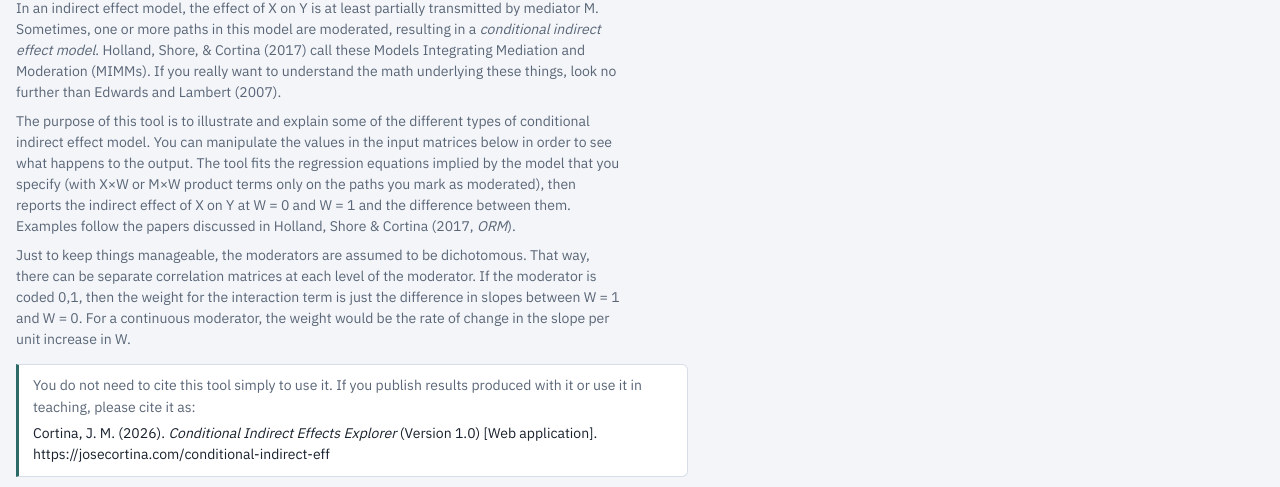
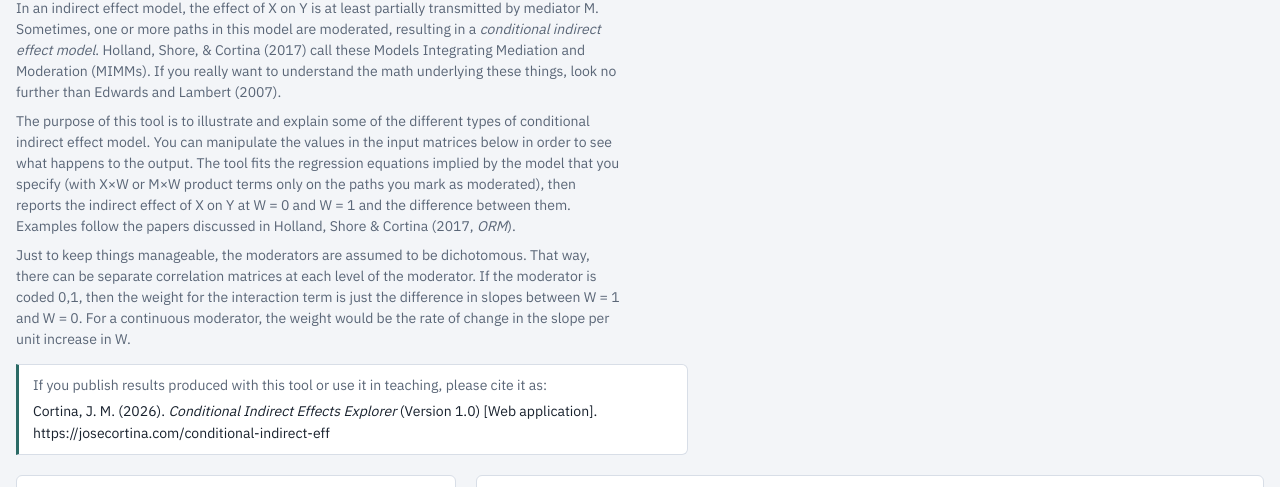
Before and after one commit to cortina16-oss/conditional-indirect-effects, a plain HTML site: page index.html in a window 1280 px wide. Shown: the part 90-577 px from the top of the page. Drawn offline with Linux system fonts and the light colour scheme.

Commit message:
Shorten citation note
Co-Authored-By: Claude Opus 5.5 <noreply@anthropic.com>
Claude-Session: https://claude.ai/code/session_01HjYzJfbBDRZpcvUp3QT8g2

```diff
--- a/index.html
+++ b/index.html
@@ -131,7 +131,7 @@ svg text{font-family:var(--f-body)}
     <p class="lede">In an indirect effect model, the effect of X on Y is at least partially transmitted by mediator M. Sometimes, one or more paths in this model are moderated, resulting in a <i>conditional indirect effect model</i>. Holland, Shore, &amp; Cortina (2017) call these Models Integrating Mediation and Moderation (MIMMs). If you really want to understand the math underlying these things, look no further than Edwards and Lambert (2007).</p>
     <p class="lede">The purpose of this tool is to illustrate and explain some of the different types of conditional indirect effect model. You can manipulate the values in the input matrices below in order to see what happens to the output. The tool fits the regression equations implied by the model that you specify (with X×W or M×W product terms only on the paths you mark as moderated), then reports the indirect effect of X on Y at W&nbsp;=&nbsp;0 and W&nbsp;=&nbsp;1 and the difference between them. Examples follow the papers discussed in Holland, Shore &amp; Cortina (2017, <i>ORM</i>).</p>
     <p class="lede">Just to keep things manageable, the moderators are assumed to be dichotomous. That way, there can be separate correlation matrices at each level of the moderator. If the moderator is coded 0,1, then the weight for the interaction term is just the difference in slopes between W&nbsp;=&nbsp;1 and W&nbsp;=&nbsp;0. For a continuous moderator, the weight would be the rate of change in the slope per unit increase in W.</p>
-    <div class="cite-box">You do not need to cite this tool simply to use it. If you publish results produced with it or use it in teaching, please cite it as: <span class="cite-box-ref">Cortina, J. M. (2026). <i>Conditional Indirect Effects Explorer</i> (Version 1.0) [Web application]. https://josecortina.com/conditional-indirect-eff</span></div>
+    <div class="cite-box">If you publish results produced with this tool or use it in teaching, please cite it as: <span class="cite-box-ref">Cortina, J. M. (2026). <i>Conditional Indirect Effects Explorer</i> (Version 1.0) [Web application]. https://josecortina.com/conditional-indirect-eff</span></div>
   </header>
 
   <div class="grid">
```
